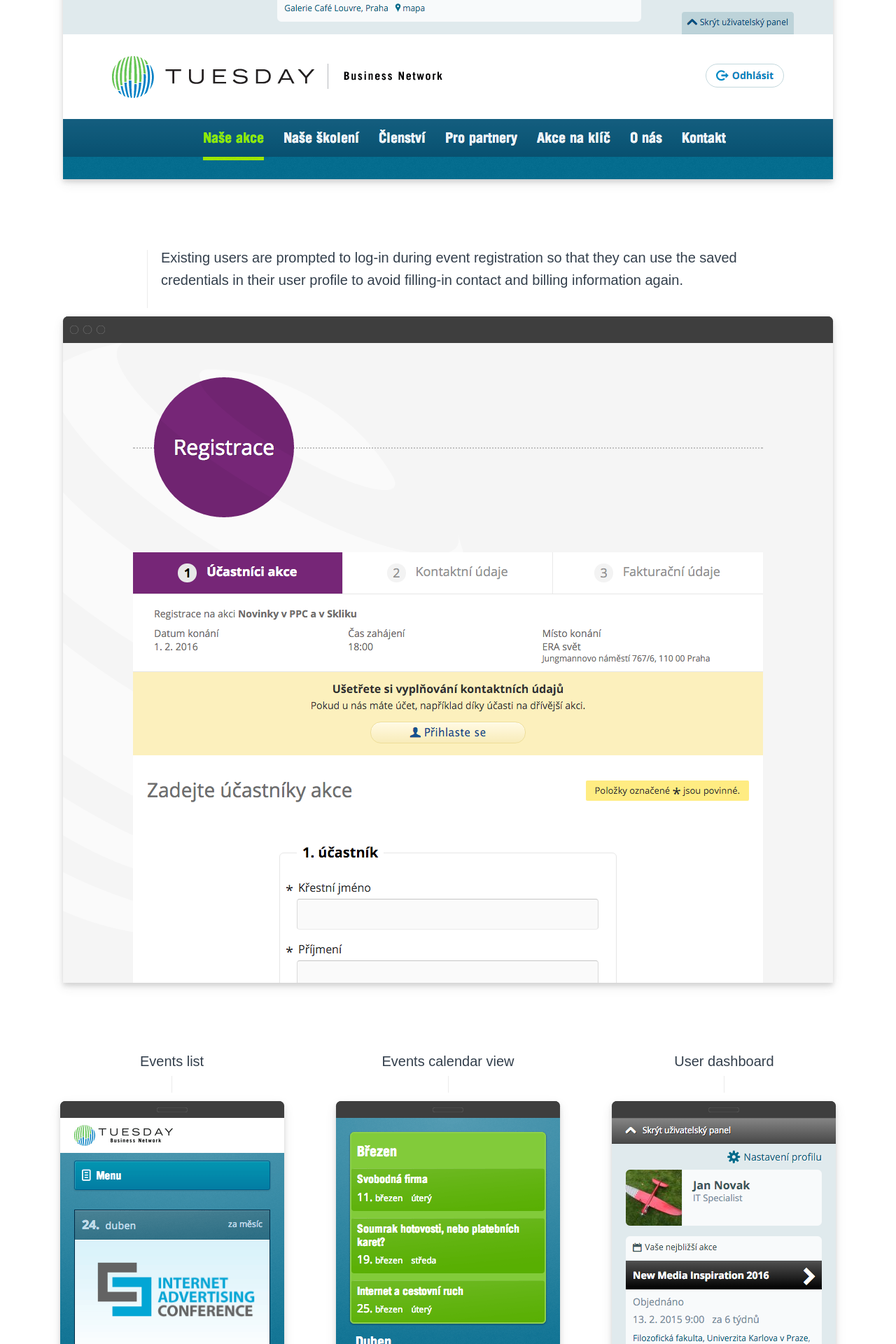
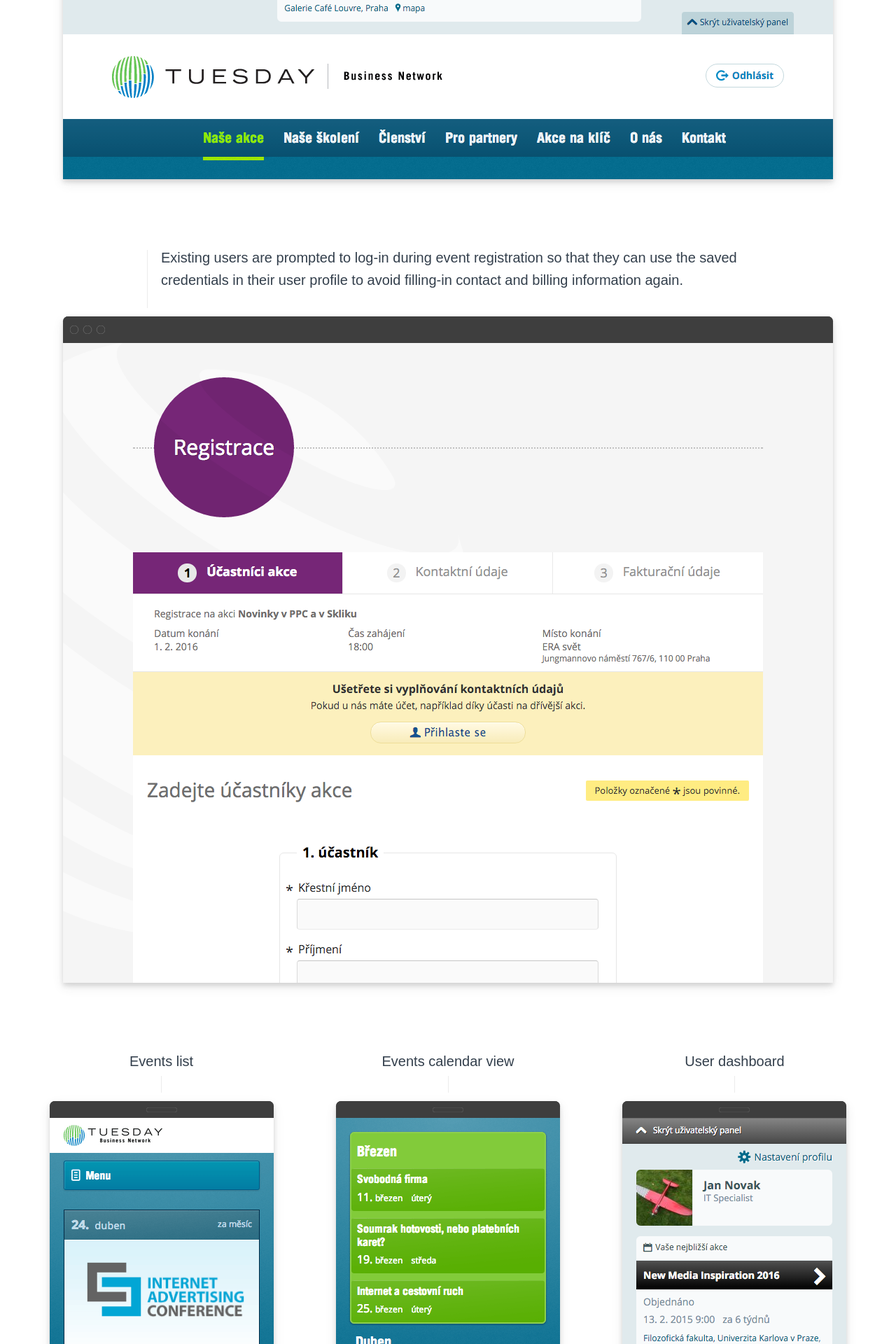
Before and after one commit to ivan-pik/portfolio, a Jekyll site: the page built from projects/06-tuesday-business-network.html, in a window 1280 px wide. Shown: the part 4480-6400 px from the top of the page at 70% size. Built offline with Jekyll 4.4.1, drawn with Linux system fonts in a browser that asks for light colours.

Commit message:
Fix horizontal misalignment of mobile screenshots group

```diff
--- a/_sass/_page-project.scss
+++ b/_sass/_page-project.scss
@@ -119,7 +119,7 @@
   @include media-query(min,$bp-small) {
     @include flexbox;
     @include justify-content(space-between);
-    max-width: 1160px;
+    max-width: 1190px;
     margin: 0 auto 4rem;
 
     @include media-query(max,$bp-small) {
```
